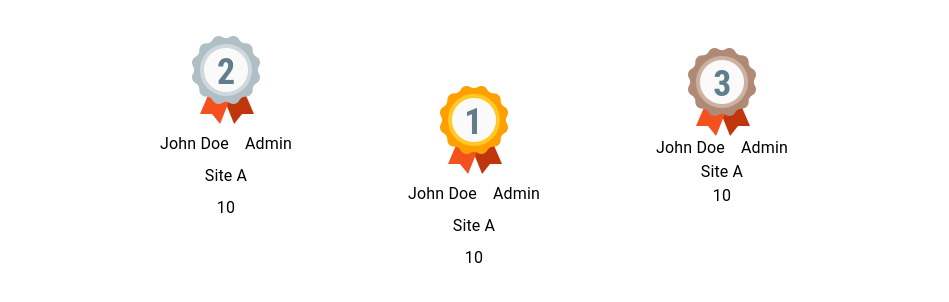
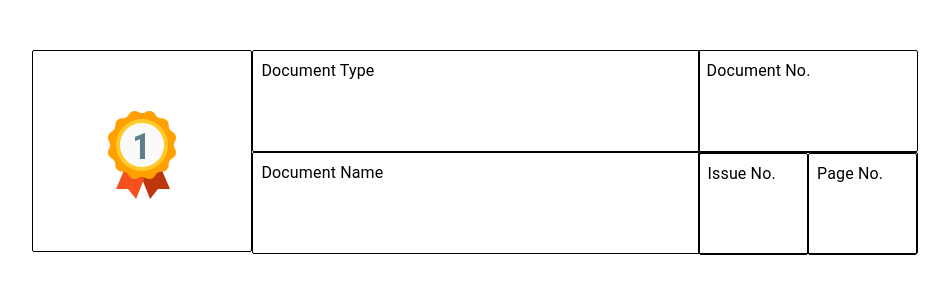
Before and after one commit to Josiah2122/My-testing-repo, a React (Vite) app: page / in a window 1280 px wide. Shown: the top 302 px of the page, without its empty margins (166-1115 px from the left). Built offline with nearby package versions, Linux system fonts and the light colour scheme.

Commit message:
isocomponent

```diff
--- a/src/App.jsx
+++ b/src/App.jsx
@@ -2,14 +2,16 @@ import { useState } from "react";
 import reactLogo from "./assets/react.svg";
 import viteLogo from "/vite.svg";
 import "./App.css";
-import TopThree from "./TopThree";
+// import TopThree from "./TopThree";
+import IsoComponent from "./IsoComponent";
 
 function App() {
   const [count, setCount] = useState(0);
 
   return (
     <>
-      <TopThree />
+      {/* <TopThree /> */}
+      <IsoComponent />
     </>
   );
 }
--- /dev/null
+++ b/src/IsoComponent.jsx
@@ -0,0 +1,107 @@
+import React from "react";
+import firstImg from "./assets/first.png";
+import { Typography } from "@mui/material";
+
+export default function IsoComponent() {
+  return (
+    <div
+      style={{
+        display: "flex",
+        justifyContent: "space-between",
+        width: "70%",
+        height: 200,
+        margin: "auto",
+        marginTop: "50px",
+      }}
+    >
+      <div
+        style={{
+          width: "29%",
+          height: "100%",
+          display: "flex",
+          alignItems: "center",
+          justifyContent: "center",
+          border: "1px solid black",
+          borderRadius: "2px",
+        }}
+      >
+        <img src={firstImg} />
+      </div>
+      <div style={{ width: "59%", height: "100%" }}>
+        <div
+          style={{
+            width: "100%",
+            height: "50%",
+            display: "flex",
+            justifyContent: "flex-start",
+            border: "1px solid black",
+            borderRadius: "2px",
+          }}
+        >
+          <Typography sx={{ margin: 1 }}>Document Type</Typography>
+        </div>
+        <div
+          style={{
+            width: "100%",
+            height: "50%",
+            display: "flex",
+            justifyContent: "flex-start",
+            border: "1px solid black",
+            borderRadius: "2px",
+          }}
+        >
+          <Typography sx={{ margin: 1 }}>Document Name</Typography>
+        </div>
+      </div>
+      <div style={{ width: "29%", height: "100%" }}>
+        <div
+          style={{
+            width: "100%",
+            height: "50%",
+            display: "flex",
+            justifyContent: "flex-start",
+            border: "1px solid black",
+            borderRadius: "2px",
+          }}
+        >
+          <Typography sx={{ margin: 1 }}>Document No.</Typography>
+        </div>
+        <div
+          style={{
+            width: "100%",
+            height: "50%",
+            display: "flex",
+            justifyContent: "flex-start",
+            border: "1px solid black",
+            borderRadius: "2px",
+          }}
+        >
+          <div
+            style={{
+              width: "50%",
+              height: "100%",
+              display: "flex",
+              justifyContent: "flex-start",
+              border: "1px solid black",
+              borderRadius: "2px",
+            }}
+          >
+            <Typography sx={{ margin: 1 }}>Issue No.</Typography>
+          </div>
+          <div
+            style={{
+              width: "50%",
+              height: "100%",
+              display: "flex",
+              justifyContent: "flex-start",
+              border: "1px solid black",
+              borderRadius: "2px",
+            }}
+          >
+            <Typography sx={{ margin: 1 }}>Page No.</Typography>
+          </div>
+        </div>
+      </div>
+    </div>
+  );
+}
```
